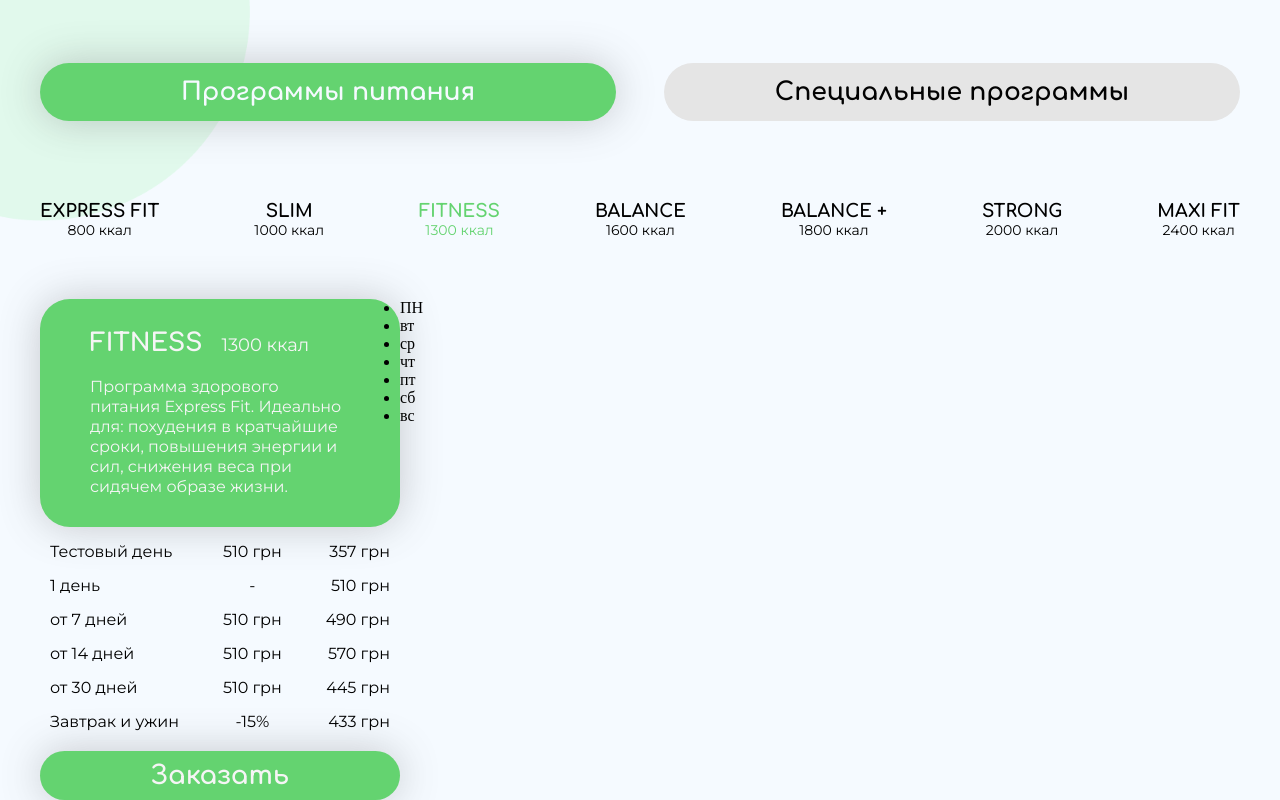
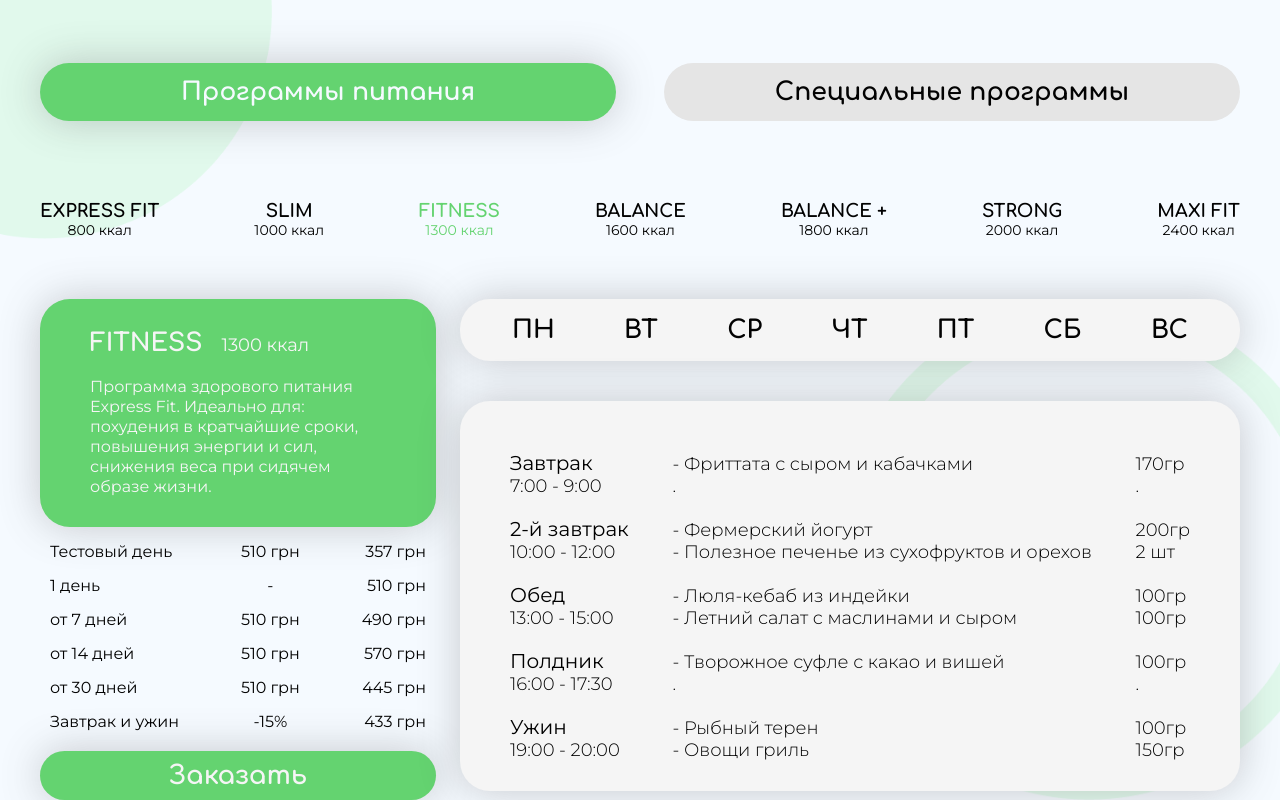
Before and after one commit to javohirveb/gastro-chef, a plain HTML site: page index.html in a window 1280 px wide. Shown: the part 1124-1924 px from the top of the page. Drawn offline with Linux system fonts and the light colour scheme.

Commit message:
add fitness page

```diff
--- a/index.html
+++ b/index.html
@@ -182,6 +182,34 @@
                         <li>сб</li>
                         <li>вс</li>
                     </ul>
+                    <ul class="cart-item fitness__right-lists">
+                        <li class="fitness__right-item">
+                            <h4>Завтрак</h4>
+                            <p>7:00 - 9:00</p>
+                            <h4>2-й завтрак</h4>
+                            <p>10:00 - 12:00</p>
+                            <h4>Обед</h4>
+                            <p>13:00 - 15:00</p>
+                            <h4>Полдник</h4>
+                            <p>16:00 - 17:30</p>
+                            <h4>Ужин</h4>
+                            <p>19:00 - 20:00</p>
+                        </li>
+                        <li class="fitness__right-item fitness__right-item1">
+                            <p>- Фриттата с сыром и кабачками<br>.</p>
+                            <p>- Фермерский йогурт <br> - Полезное печенье из сухофруктов и орехов</p>
+                            <p>- Люля-кебаб из индейки <br> - Летний салат с маслинами и сыром</p>
+                            <p>- Творожное суфле с какао и вишей <br>.</p>
+                            <p>- Рыбный терен <br> - Овощи гриль</p>
+                        </li>
+                        <li class="fitness__right-item fitness__right-item1">
+                            <p>170гр <br>.</p>
+                            <p>200гр <br> 2 шт</p>
+                            <p>100гр <br> 100гр</p>
+                            <p>100гр <br> .</p>
+                            <p>100гр <br> 150гр</p>
+                        </li>
+                    </ul>
                 </div>
             </div>
         </section>
--- a/sass/pages/_fitness.scss
+++ b/sass/pages/_fitness.scss
@@ -3,11 +3,16 @@
 @use "../base/base";
 
 .fitness {
+    background: url(../../images/Ellipse\ 114.png);
+    background-repeat: no-repeat;
+    background-position: right;
+    background-size: contain;
     &__container {
         display: flex;
+        justify-content: space-between;
     }
     &__left {
-        width: 30%;
+        width: 33%;
         &-top {
             background-color: vars.$green;
             box-shadow: 0px 0px 40px rgba(86, 86, 86, 0.3);
@@ -52,6 +57,7 @@
                 }
                 list-style: none;
                 margin-top: 15px;
+                color: vars.$text-black;
             }
         }
         &-lists1 {
@@ -79,6 +85,64 @@
                 family: 'Comfortaa', cursive;
                 weight: 700;
             }
+            &:hover {
+                box-shadow: none;
+            }
+            &:active {
+                opacity: 0.7;
+            }
+        }
+    }
+    &__right {
+        width: 65%;
+        &-top {
+            display: flex;
+            justify-content: space-between;
+            background: #f5f5f5;
+            box-shadow: 0px 0px 40px rgba(86, 86, 86, 0.3);
+            border-radius: 30px;
+            padding: 17px 52px;
+            li {
+                list-style: none;
+                text-transform: uppercase;
+                color: vars.$text-black;
+                font: {
+                    size: 25px;
+                    family: 'Comfortaa', cursive;
+                    weight: 700;
+                }
+            }
+        }
+        &-lists {
+            background: #f5f5f5;
+            box-shadow: 0px 0px 40px rgba(86, 86, 86, 0.3);
+            border-radius: 30px;
+            margin-top: 40px;
+            display: flex;
+            justify-content: space-between;
+        }
+        &-item {
+            list-style: none;
+            h4 {
+                margin-top: 20px;
+                font: {
+                    size: 20px;
+                    family: 'Montserrat', sans-serif;
+                    weight: 400;
+                }
+            }
+            p {
+                font: {
+                    size: 18px;
+                    family: 'Montserrat', sans-serif;
+                    weight: 300;
+                }
+            }
+        }
+        &-item1 {
+            p {
+                margin-top: 22px;
+            }
         }
     }
 }
--- a/sass/pages/_services.scss
+++ b/sass/pages/_services.scss
@@ -8,7 +8,7 @@
     background: url(../../images/Ellipse\ 115.png);
     background-repeat: no-repeat;
     background-position: left;
-    background-size: 250px;
+    background-size: contain;
     &__lists {
         display: flex;
         justify-content: space-between;
@@ -24,6 +24,7 @@
         p {
             text-align: center;
             margin-top: 15px;
+            color: vars.$text-black;
             font: {
                 size: 12px;
                 family: 'Montserrat', sans-serif;
@@ -83,6 +84,7 @@
             text-align: center;
             h4 {
                 text-transform: uppercase;
+                color: vars.$text-black;
                 font: {
                     size: 18px;
                     family: 'Comfortaa', cursive;
@@ -95,6 +97,7 @@
                     family: 'Montserrat', sans-serif;
                     weight: 400;
                 }
+                color: vars.$text-black;
             }
         }
     }
```
Also changed, not shown: css/main.css, 1 other file.
